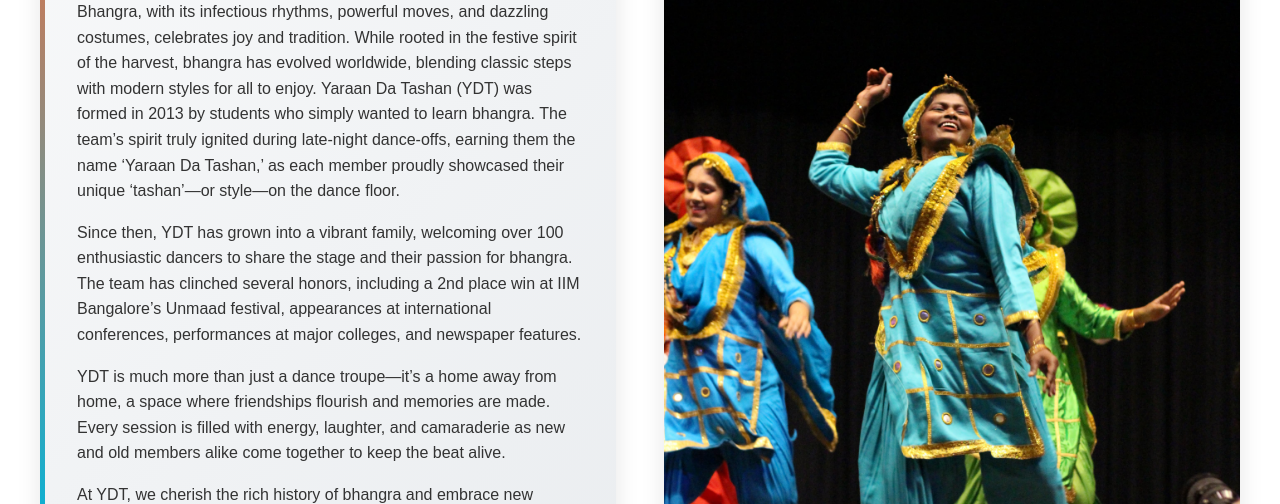
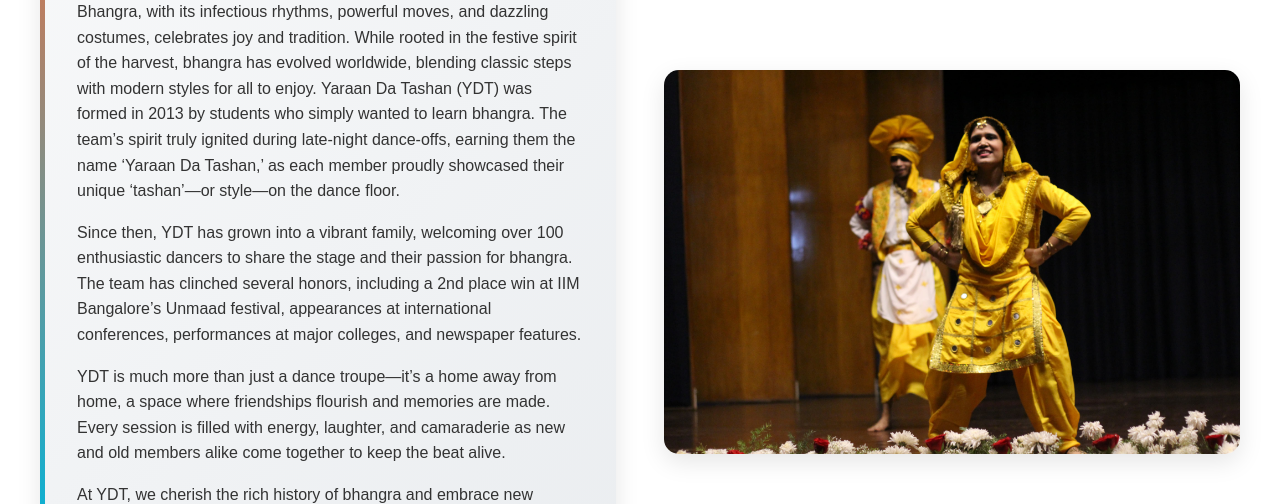
Before and after one commit to harsimraniisc99/YDT, a plain HTML site: page index.html in a window 1280 px wide. Shown: the part 1276-1780 px from the top of the page. Drawn offline with Linux system fonts and the light colour scheme.

Commit message:
Update image source for club feature

```diff
--- a/index.html
+++ b/index.html
@@ -77,7 +77,7 @@ At YDT, we cherish the rich history of bhangra and embrace new creativity, creat
                     </div>
                 </div>
                 <div class="club-image slide-in-right">
-                    <img src="assets/images/WhatsApp Image 2025-08-08 at 23.32.55 (1).jpeg" alt="YDT Dance Group Members" class="club-feature-image">
+                    <img src="assets/images/WhatsApp Image 2025-08-08 at 23.32.57.jpeg" alt="YDT Dance Group Members" class="club-feature-image">
                 </div>
             </div>
         </section>
```
